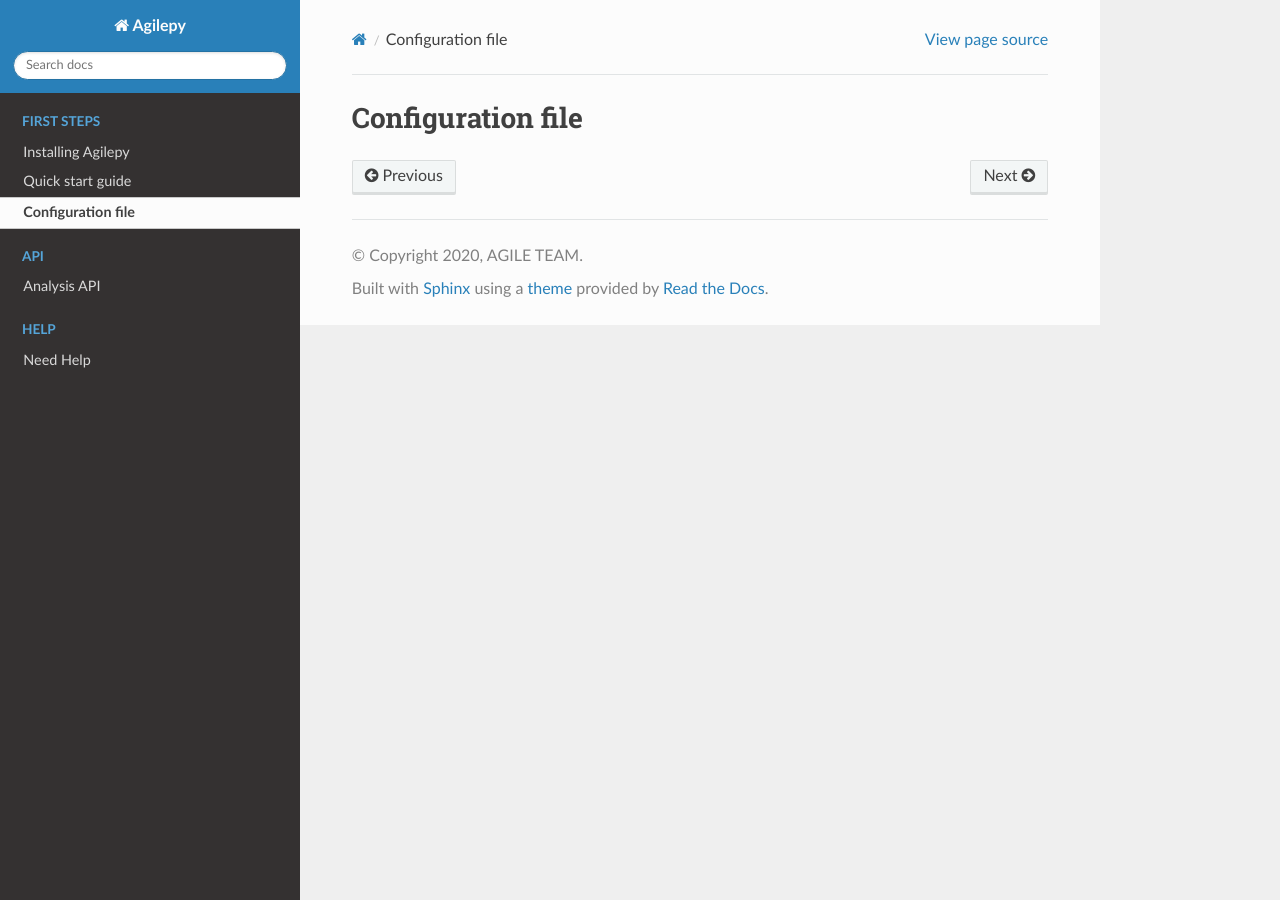
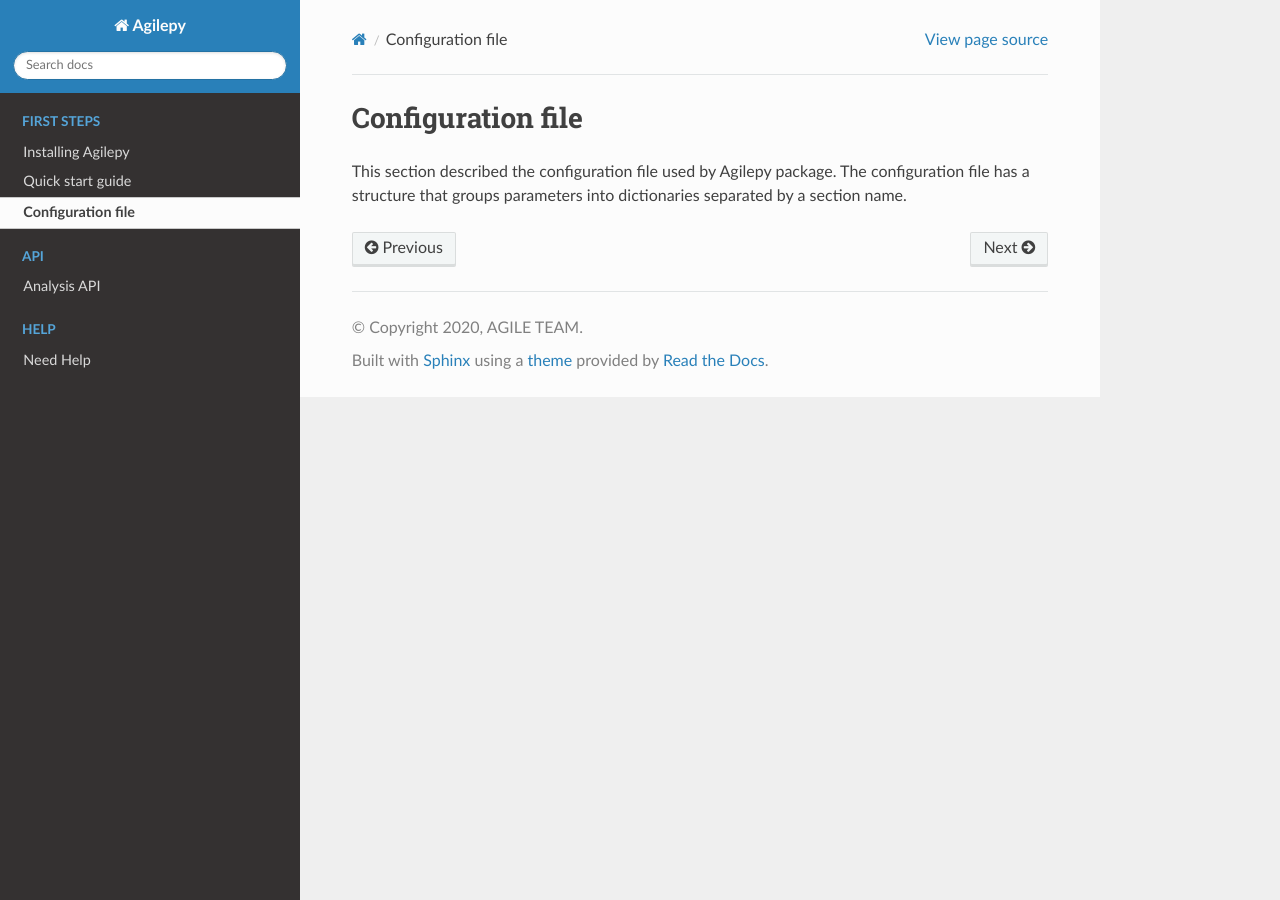
Before and after one commit to AGILESCIENCE/Agilepy, a Sphinx documentation site: the page built from docs/source/first_steps/configuration_file.rst, in a window 1280 px wide. Built offline with Sphinx 7.4.7 and the Read the Docs theme 2.0.0, drawn with Linux system fonts in a browser that asks for light colours.

Commit message:
Update configuration_file.rst

```diff
--- a/docs/source/first_steps/configuration_file.rst
+++ b/docs/source/first_steps/configuration_file.rst
@@ -1,2 +1,3 @@
 Configuration file
 ==================
+This section described the configuration file used by Agilepy package. The configuration file has a structure that groups parameters into dictionaries separated by a section name.
```
